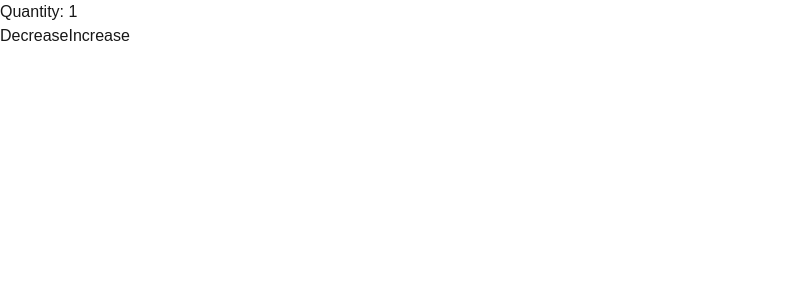
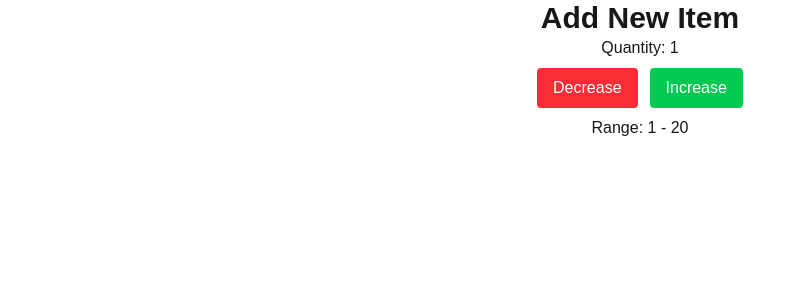
Before and after one commit to FreezingFriesen/cprg306-assignments, a Next.js app: page /week-4 in a window 1280 px wide. Shown: the top 300 px of the page, without its empty margins (0-806 px from the left). Built offline with nearby package versions, Linux system fonts and the light colour scheme.

Commit message:
Finished Assignment Files

```diff
--- a/app/week-4/new-item.js
+++ b/app/week-4/new-item.js
@@ -18,10 +18,15 @@ export default function NewItem() {
 }
 
   return (
-    <div>
+    <div className="flex flex-col items-center">
+      <h1 className="text-3xl font-bold">Add New Item</h1>
       <p>Quantity: {quantity}</p>
-      <button onClick={decrement}>Decrease</button>
-      <button onClick={increment}>Increase</button>
+      <div className="flex flex-row items-center" style={{ padding: "8px", gap: "12px" }}>
+        <button className="bg-red-500 text-white px-4 py-2 rounded hover:bg-red-600" onClick={decrement}>Decrease</button>
+        <button className="bg-green-500 text-white px-4 py-2 rounded hover:bg-green-600" onClick={increment}>Increase</button>
+      </div>
+      <p>Range: 1 - 20</p>
+
     </div>
   );
 }
```
